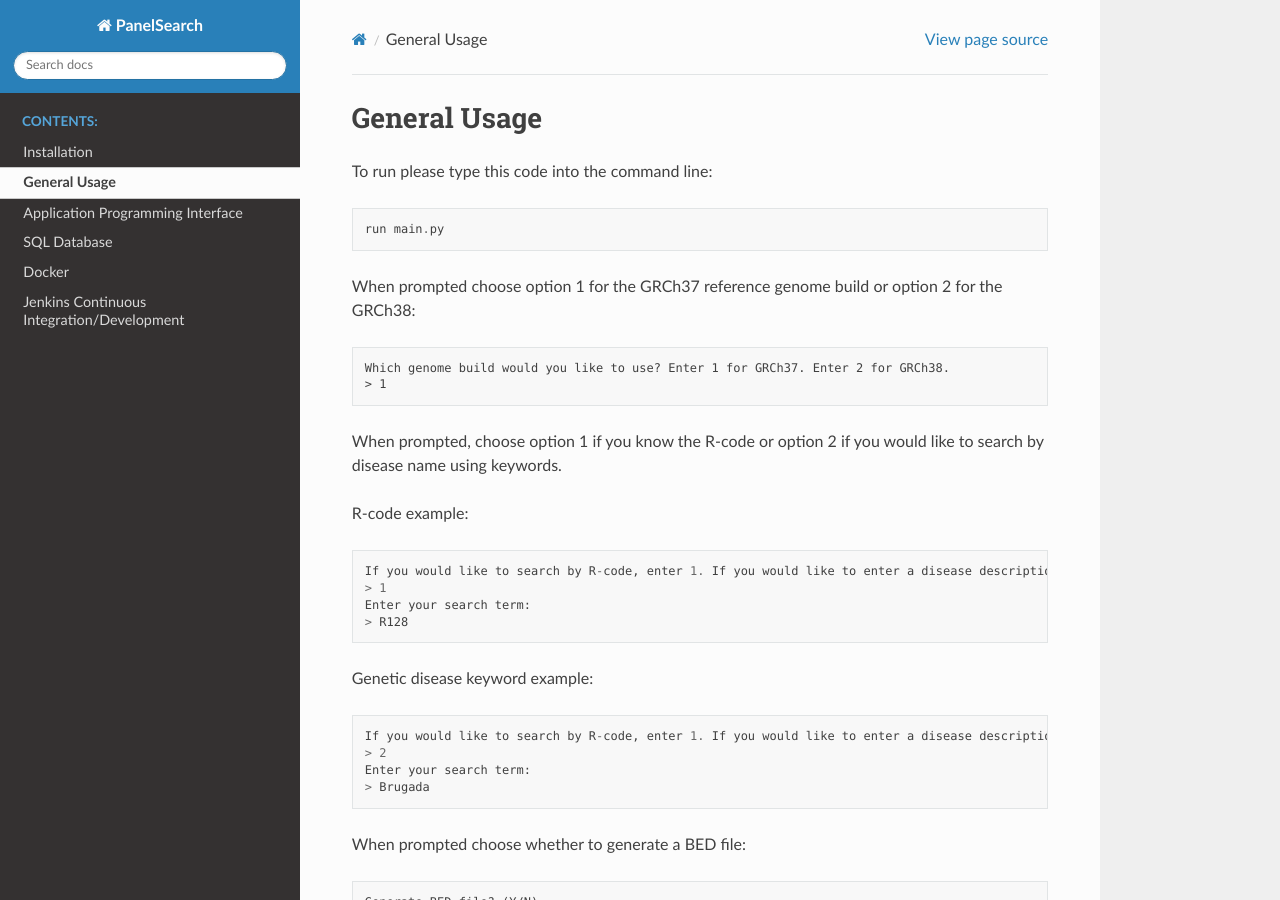
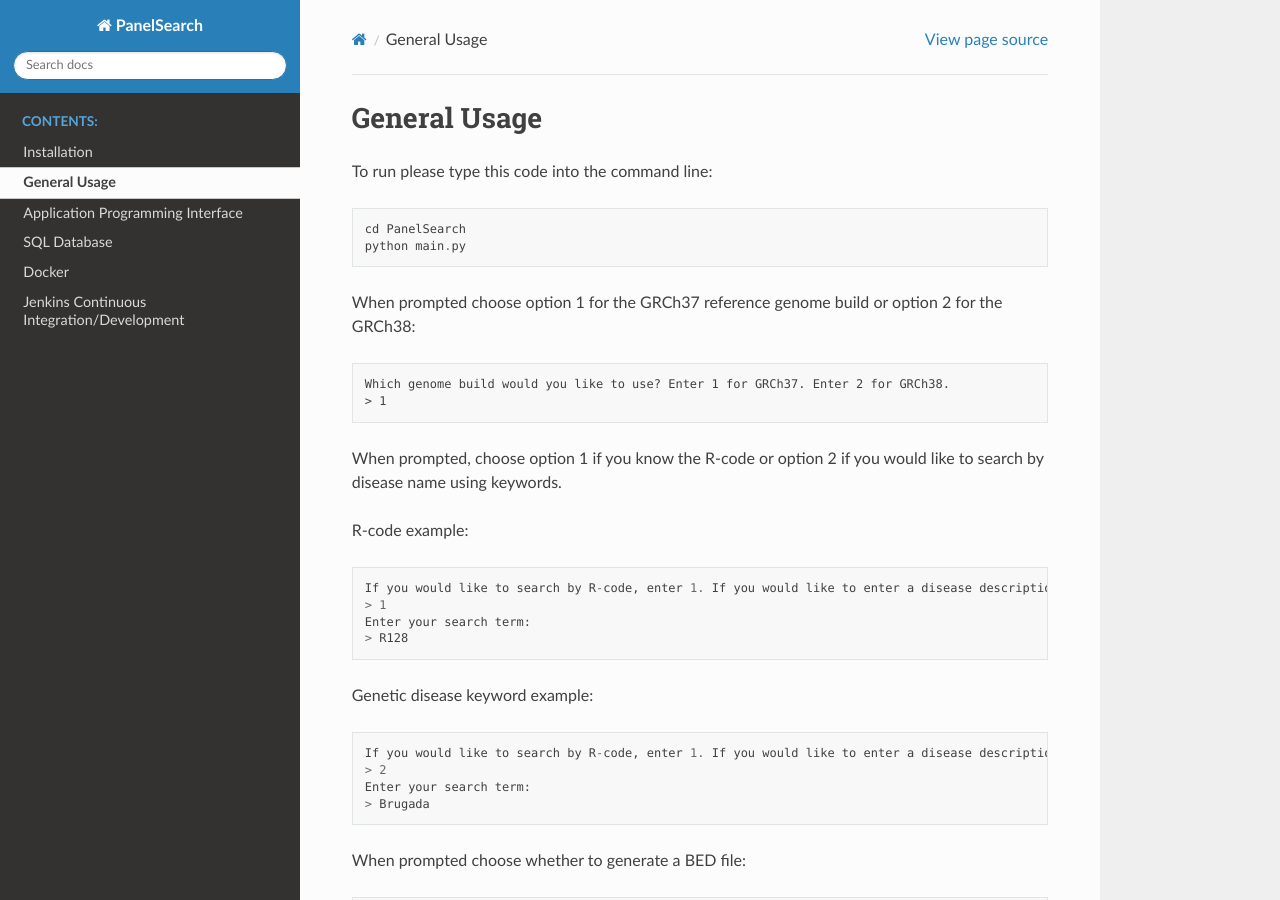
Before and after one commit to isabelrem/2023-Software-Development-Assessment, a Sphinx documentation site: the page built from docs/source/usage.rst, in a window 1280 px wide and 900 px high. Built offline with Sphinx 7.4.7 and the Read the Docs theme 2.0.0, drawn with Linux system fonts in a browser that asks for light colours; pages that are not in the unit, such as notebooks, are missing from menus.

Commit message:
Update usage.rst

```diff
--- a/docs/source/usage.rst
+++ b/docs/source/usage.rst
@@ -3,7 +3,8 @@ General Usage
 
 To run please type this code into the command line::
 
-    run main.py
+    cd PanelSearch
+    python main.py
 
 
 When prompted choose option 1 for the GRCh37 reference genome build or
```
